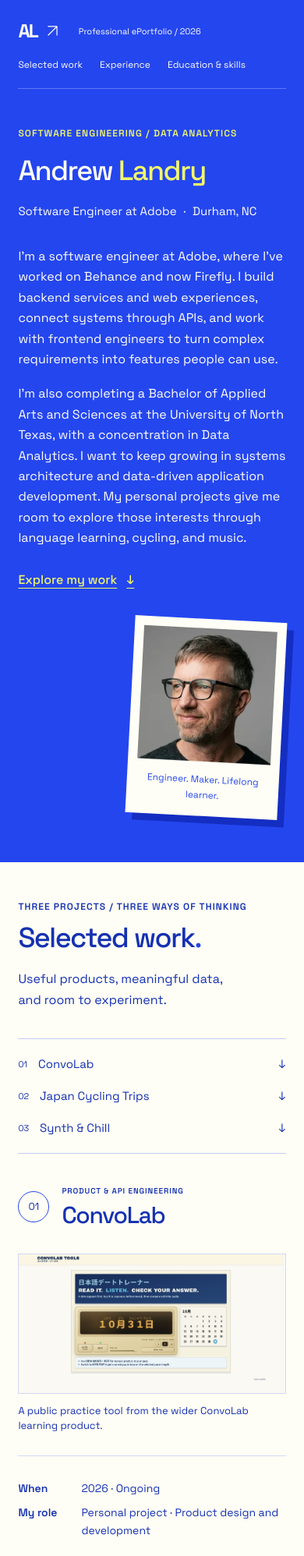
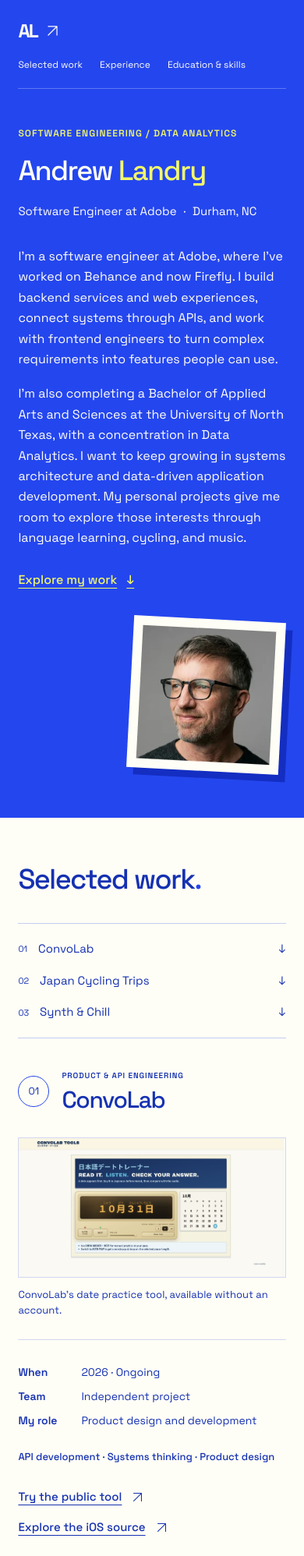
Before and after one commit to andyroo2000/andrewlandry-com, an Astro site: page /eportfolio in a window 390 px wide. Shown: the top 1996 px of the page at 78% size. Built offline with nearby package versions, Linux system fonts and the light colour scheme; Astro itself is replaced by a stand-in of ours.

Commit message:
Simplify portfolio copy and open project links separately (#22)

```diff
--- a/src/pages/eportfolio.astro
+++ b/src/pages/eportfolio.astro
@@ -15,14 +15,14 @@ const skills = [
 const projects = [
   {
     id: 'convolab', number: '01', title: 'ConvoLab', category: 'Product & API engineering',
-    date: '2026 · Ongoing', role: 'Personal project · Product design and development',
+    date: '2026 · Ongoing', role: 'Product design and development',
     image: '/eportfolio/convolab.jpg',
     alt: 'ConvoLab’s public Japanese date practice tool, with an answer reveal and calendar.',
-    caption: 'A public practice tool from the wider ConvoLab learning product.',
+    caption: 'ConvoLab’s date practice tool, available without an account.',
     purpose: 'I built ConvoLab around a practical problem in my own language study: turning learning material into regular, usable practice. It brings together flashcard review, audio, and focused exercises, with public practice tools and a native iOS client.',
     approach: 'My work spans the product experience, backend APIs, and client behavior. The iOS client stores study data locally and queues review events for synchronization. Stable event identifiers let the server recognize a retried review instead of recording it twice.',
     evidence: 'The public date trainer offers a small, immediately usable example of the product. The native client’s source and architecture notes show how offline study, media preparation, and synchronization fit together.',
-    reflection: 'This project connects API design with the experience of the person using it. A review can look complete on a device while still waiting to reach the server; handling that gap makes reliability part of the product design.',
+    reflection: 'A completed review can still be waiting to reach the server. Keeping local study data separate from pending writes lets a session continue through a lost connection, while stable event identifiers prevent retries from recording the same review twice.',
     demonstrated: 'API development · Systems thinking · Product design',
     links: [
       { label: 'Try the public tool', href: 'https://convo-lab.com/tools/japanese-date' },
@@ -32,14 +32,14 @@ const projects = [
   {
     id: 'japan-cycling', number: '02', title: 'Japan Cycling Trips', category: 'Data visualization & storytelling',
     date: 'September 2026 · Trips recorded in 2025 & 2026',
-    role: 'Personal project · Film, data preparation, and web development',
+    role: 'Film, data preparation, and web development',
     image: '/eportfolio/japan-cycling.jpg',
     alt: 'Japan Cycling Trips showing a Hokkaido trip film alongside its synchronized route map.',
     caption: 'The desktop map connects a moment in the film to its place in the journey.',
     purpose: 'I created this interactive collection to give my cycling films a sense of place. Instead of asking viewers to infer the route from individual clips, I paired the films with a map that follows the journey as the video plays.',
     approach: 'I combined 34 Strava GPX recordings with photo and video timestamps, then mapped the media onto an ordered route. I kept cycling separate from transport legs and preserved the distinction between recorded locations and illustrative travel paths.',
     evidence: 'The two trips contain 250 story items. On desktop, playback and seeking update the route, location, and map position together. The implementation uses cached map tiles and a separate label layer to keep complex geography from being redrawn on every frame.',
-    reflection: 'This is where my interest in data analytics meets interface design. The useful result is not simply a plotted line: it is a sequence that makes sense to a viewer while staying honest about the source data and its gaps.',
+    reflection: 'This project gave me a practical way to work with incomplete data. Some clips have no GPS location, and transport paths have different sources from recorded rides. Keeping source data separate from presentation rules made the map easier to follow without changing recorded distances or treating estimated routes as GPS recordings.',
     demonstrated: 'Data integration · Geospatial visualization · Performance',
     links: [
       { label: 'Explore the trips', href: '/japan-cycling-trips/' },
@@ -48,14 +48,14 @@ const projects = [
   },
   {
     id: 'synth-and-chill', number: '03', title: 'Synth & Chill', category: 'Audio analysis & creative engineering',
-    date: 'September 2026', role: 'Personal project · Music, visual design, and development',
+    date: 'September 2026', role: 'Music, visual design, and development',
     image: '/eportfolio/synth-and-chill.jpg',
     alt: 'Synth & Chill with a synthesizer performance, playback controls, and a terrain visualization.',
     caption: 'A listening room for my synthesizer sessions, with music-responsive visuals.',
-    purpose: 'I built Synth & Chill to turn my recorded synthesizer sessions into a more immersive listening experience. It brings my music background together with software engineering through two visualizations: Terrain and Rain.',
+    purpose: 'I built Synth & Chill as a place to share my recorded synthesizer sessions. I wanted the visuals to respond to the music, so I built two audio-driven scenes: Terrain and Rain.',
     approach: 'I used Python audio analysis to prepare volume and frequency-band measurements, then connected those measurements to browser visuals driven by the player’s clock. Pausing, seeking, and changing tracks keep the visuals aligned with the current recording.',
     evidence: 'Visitors can play the sessions and switch between the two visualizations. The player has keyboard controls, pauses background drawing in hidden tabs, and respects reduced-motion preferences. When analysis is unavailable, it uses ambient motion rather than another track’s data.',
-    reflection: 'The project shows how analysis can support a creative experience. Timing, rendering cost, and accessible controls all affect whether the visuals complement the music. It also gives me a practical way to combine artistic judgment with measurable playback behavior.',
+    reflection: 'Using the player’s clock as a common reference keeps the animation aligned after a seek or pause. I also had to balance visual detail with rendering cost and make the movement optional. The project let me apply audio analysis to my own music while working through those interface and performance constraints.',
     demonstrated: 'Python · Audio analysis · Accessible interaction design',
     links: [
       { label: 'Enter the listening room', href: '/synth-and-chill/' },
@@ -83,7 +83,6 @@ const projects = [
     <a class="skip" href="#main">Skip to content</a>
     <header class="masthead wrap">
       <a class="monogram" href="/" aria-label="Andrew Landry home">AL <ArrowUpRight /></a>
-      <span class="edition">Professional ePortfolio / 2026</span>
       <nav aria-label="Portfolio sections">
         <a href="#work">Selected work</a>
         <a href="#experience">Experience</a>
@@ -104,15 +103,13 @@ const projects = [
         </div>
         <figure class="portrait">
           <img src="/eportfolio/andrew-landry.webp" srcset="/eportfolio/andrew-landry-260.webp 260w, /eportfolio/andrew-landry.webp 520w" sizes="(max-width: 700px) 171px, (max-width: 1000px) 186px, 236px" width="520" height="520" alt="Andrew Landry, wearing glasses against a gray background." fetchpriority="high" />
-          <figcaption>Engineer. Maker. Lifelong learner.</figcaption>
         </figure>
       </section>
 
       <section id="work" class="work" aria-labelledby="work-title">
         <div class="wrap">
           <header class="section-heading">
-            <div><p class="eyebrow">Three projects / Three ways of thinking</p><h2 id="work-title">Selected work<span>.</span></h2></div>
-            <p>Useful products, meaningful data,<br />and room to experiment.</p>
+            <h2 id="work-title">Selected work<span>.</span></h2>
           </header>
           <nav class="project-index" aria-label="Selected projects">
             {projects.map(project => <a href={`#${project.id}`}><span>{project.number}</span>{project.title}<span aria-hidden="true">↓</span></a>)}
@@ -126,23 +123,22 @@ const projects = [
               <div class="project-grid">
                 <div class="project-media">
                   <figure>
-                    <a href={project.links[0].href} aria-label={`Explore ${project.title}`}><img src={project.image} width="1710" height="896" loading="lazy" alt={project.alt} /></a>
+                    <a href={project.links[0].href} target="_blank" rel="noopener noreferrer" aria-label={`Explore ${project.title} (opens in a new tab)`}><img src={project.image} width="1710" height="896" loading="lazy" alt={project.alt} /></a>
                     <figcaption>{project.caption}</figcaption>
                   </figure>
-                  <dl class="project-meta"><div><dt>When</dt><dd>{project.date}</dd></div><div><dt>My role</dt><dd>{project.role}</dd></div></dl>
+                  <dl class="project-meta"><div><dt>When</dt><dd>{project.date}</dd></div><div><dt>Team</dt><dd>Independent project</dd></div><div><dt>My role</dt><dd>{project.role}</dd></div></dl>
                   <p class="demonstrated">{project.demonstrated}</p>
-                  <div class="project-links">{project.links.map(link => <a class="text-link" href={link.href}>{link.label}<ArrowUpRight /></a>)}</div>
+                  <div class="project-links">{project.links.map(link => <a class="text-link" href={link.href} target="_blank" rel="noopener noreferrer" aria-label={`${link.label} (opens in a new tab)`}>{link.label}<ArrowUpRight /></a>)}</div>
                 </div>
                 <div class="project-story">
                   <h4>Why I made it</h4><p>{project.purpose}</p>
                   <h4>What I built</h4><p>{project.approach}</p>
                   <h4>What the work demonstrates</h4><p>{project.evidence}</p>
-                  <div class="reflection"><h4>What I take from it</h4><p>{project.reflection}</p></div>
+                  <div class="reflection"><h4>What I learned</h4><p>{project.reflection}</p></div>
                 </div>
               </div>
             </article>
           ))}
-          <p class="credits">These are my personal projects, developed with AI-assisted tooling. The linked sources document the software and third-party data used; the cycling map includes OpenStreetMap attribution.</p>
         </div>
       </section>
 
@@ -170,17 +166,16 @@ const projects = [
 
       <section id="education" class="education" aria-labelledby="education-title">
         <div class="wrap education-grid">
-          <div><p class="eyebrow">Continuing to learn</p><h2 id="education-title">Education<span>.</span></h2>
+          <div><h2 id="education-title">Education<span>.</span></h2>
             <h3>University of North Texas</h3>
             <p class="degree">Bachelor of Applied Arts and Sciences</p>
             <p>Concentration: Data Analytics<br />Expected graduation: December 2026</p>
-            <p class="education-note">I’m bringing an analytical perspective to the systems I build: how data is collected, interpreted, and turned into useful decisions and experiences.</p>
           </div>
-          <div class="skills"><h3>Skills I bring to the work</h3><dl>{skills.map(skill => <div><dt>{skill.name}</dt><dd>{skill.detail}</dd></div>)}</dl></div>
+          <div class="skills"><h3>Skills</h3><dl>{skills.map(skill => <div><dt>{skill.name}</dt><dd>{skill.detail}</dd></div>)}</dl></div>
         </div>
       </section>
     </main>
-    <footer class="wrap"><p>Andrew Landry <span aria-hidden="true">/</span> ePortfolio</p><div><a href="https://www.linkedin.com/in/andrew-landry-8520623/">LinkedIn <ArrowUpRight /></a><a href="https://github.com/andyroo2000">GitHub <ArrowUpRight /></a><a href="#name">Back to top ↑</a></div></footer>
+    <footer class="wrap"><p>Andrew Landry <span aria-hidden="true">/</span> ePortfolio</p><div><a href="https://www.linkedin.com/in/andrew-landry-8520623/" target="_blank" rel="noopener noreferrer" aria-label="LinkedIn (opens in a new tab)">LinkedIn <ArrowUpRight /></a><a href="https://github.com/andyroo2000" target="_blank" rel="noopener noreferrer" aria-label="GitHub (opens in a new tab)">GitHub <ArrowUpRight /></a><a href="#name">Back to top ↑</a></div></footer>
   </body>
 </html>
 <style>
@@ -199,7 +194,7 @@ const projects = [
   .masthead { display: flex; align-items: center; gap: 28px; padding-block: 28px; border-bottom: 1px solid #ffffff45; font-size: 13px; }
   .monogram { display: flex; align-items: center; gap: 10px; text-decoration: none; font-size: 24px; font-weight: 700; letter-spacing: -.08em; }
   .monogram :global(svg) { width: 19px; height: 19px; }
-  .edition { margin-right: auto; }
+  .masthead nav { margin-left: auto; }
   nav { display: flex; flex-wrap: wrap; gap: 24px; }
   .masthead nav a { text-decoration: none; }
   .masthead nav a:hover { text-decoration: underline; }
@@ -215,11 +210,8 @@ const projects = [
   .text-link { display: inline-flex; align-items: center; gap: 12px; font-weight: 500; text-decoration-thickness: 1px; }
   .text-link :global(svg) { width: 17px; height: 17px; flex-shrink: 0; }
   .intro-link { margin-top: 28px; color: var(--site-accent); }
-  .portrait { background: #fffef6; color: #2446ee; padding: 12px 12px 16px; transform: rotate(3deg); box-shadow: 9px 9px 0 #142ec2; }
-  .portrait figcaption { margin-top: 14px; font-size: 12px; text-align: center; }
+  .portrait { background: #fffef6; color: #2446ee; padding: 12px; transform: rotate(3deg); box-shadow: 9px 9px 0 #142ec2; }
   .work { background: #fffef6; color: #1531b2; padding-block: 72px; }
-  .section-heading { display: flex; justify-content: space-between; gap: 30px; align-items: end; }
-  .section-heading > p { font-size: 16px; }
   h2 { font-size: clamp(36px, 4.1vw, 56px); margin-top: 12px; }
   .section-heading h2 span { color: #2446ee; }
   .project-index { border-block: 1px solid #2446ee45; margin-top: 36px; padding-block: 20px; display: grid; grid-template-columns: repeat(3, 1fr); gap: 30px; }
@@ -243,7 +235,6 @@ const projects = [
   h4 { font-size: 15px; color: #1531b2; font-weight: 600; margin-bottom: 8px; }
   .project-story > p { margin-bottom: 24px; }
   .reflection { border-left: 3px solid #2446ee; padding-left: 20px; }
-  .credits { font-size: 13px; line-height: 1.6; max-width: 780px; padding-top: 26px; }
   .experience { display: grid; grid-template-columns: 1fr 2fr; gap: 8%; padding-block: 84px; }
   .experience h2 span { color: var(--site-accent); }
   .job + .job { border-top: 1px solid #ffffff45; margin-top: 40px; padding-top: 40px; }
@@ -258,7 +249,6 @@ const projects = [
   .education-grid { display: grid; grid-template-columns: 1fr 1fr; gap: 12%; }
   .education h3 { font-size: 25px; margin-top: 36px; }
   .degree { font-weight: 600; margin-block: 18px 8px; }
-  .education-note { max-width: 460px; font-size: 15px; margin-top: 28px; }
   .skills h3 { margin-top: 0; }
   .skills dl { margin-top: 24px; }
   .skills dl > div { border-top: 1px solid #2446ee45; padding-block: 13px; }
@@ -280,14 +270,11 @@ const projects = [
     :global(body) { font-size: 16px; }
     .wrap { width: 88%; }
     .masthead { padding-block: 20px; }
-    .edition { font-size: 11px; }
     .masthead nav { gap: 12px 22px; font-size: 12px; }
     .intro { grid-template-columns: 1fr; padding-block: 48px 60px; gap: 36px; }
     h1 { font-size: clamp(36px, 8.8vw, 60px); }
     .role { font-size: 15px; }
     .portrait { width: 195px; justify-self: end; margin-right: 5px; }
-    .section-heading { display: block; }
-    .section-heading > p { margin-top: 20px; }
     .project-index { grid-template-columns: 1fr; gap: 16px; }
     .project { padding-block: 40px; }
     .project-heading { gap: 16px; }
```
